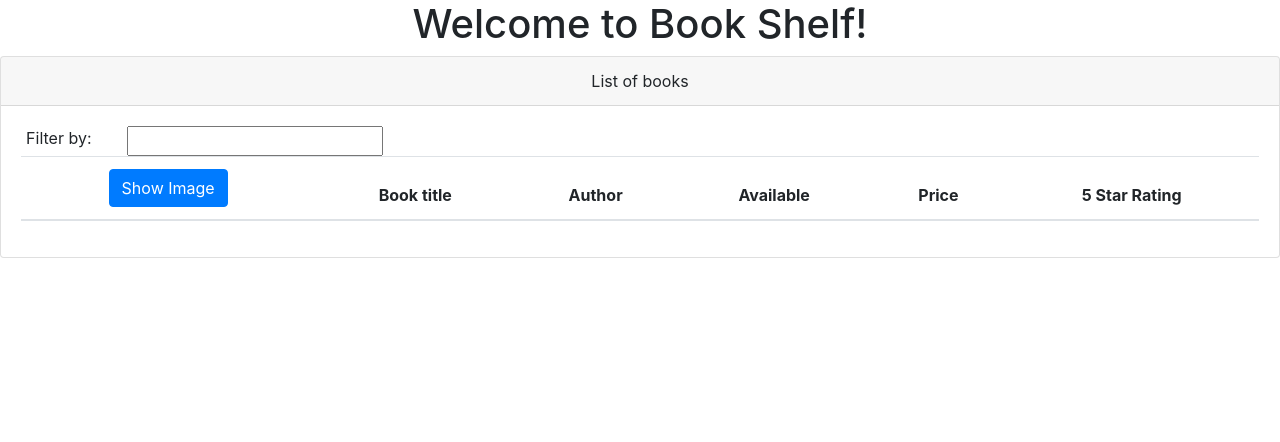
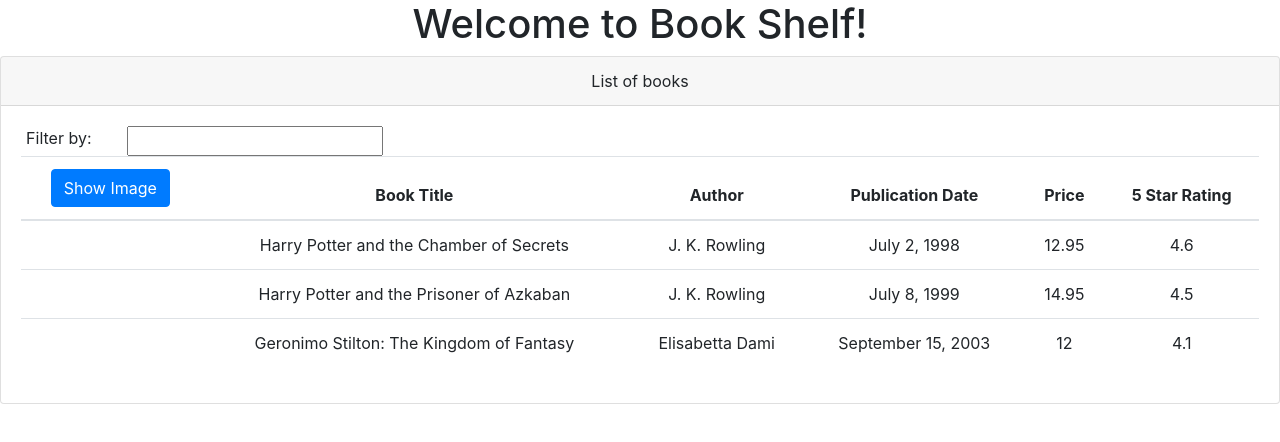
Before and after one commit to GowriKrishnamurthy/BookShelf, an Angular app: page / in a window 1280 px wide. Shown: the top 442 px of the page. Built offline with nearby package versions, Linux system fonts and the light colour scheme.

Commit message:
data binding

```diff
--- a/src/app/books/book-list/book-list.component.html
+++ b/src/app/books/book-list/book-list.component.html
@@ -1,34 +1,52 @@
-<div class='card'>
-  <div class='card-header'>
-    List of books
-  </div>
-  <div class='card-body'>
-    <div class='row'>
-      <div class='col-md-1'>Filter by:</div>
-      <div class='col-md-2'>
-        <input type='text' name='filterString'/>
+<div class="card">
+    <div class="card-header">List of books</div>
+    <div class="card-body">
+        <div class="row">
+            <div class="col-md-1">Filter by:</div>
+            <div class="col-md-2">
+                <input
+                    type="text"
+                    name="filterString"
+                >
             </div>
         </div>
-    <div class='table-responsive'>
-        <table class='table'
-        >
+        <div class="table-responsive">
+            <table class="table">
 
                 <thead>
                     <tr>
                         <th>
-                  <button class='btn btn-primary'
-                          (click)='toggleImage()'>
+                            <button
+                                class="btn btn-primary"
+                                (click)="toggleImage()"
+                            >
                                 {{showImage ? 'Hide' : 'Show'}} Image
                             </button>
                         </th>
-            <th>Book title</th>
+                        <th>Book Title</th>
                         <th>Author</th>
-            <th>Available</th>
+                        <th>Publication Date</th>
                         <th>Price</th>
                         <th>5 Star Rating</th>
                     </tr>
                 </thead>
                 <tbody>
+                    <tr *ngFor="let book of list_books">
+                        <td>
+                            <img
+                                *ngIf="showImage"
+                                [src]="book.imgUrl"
+                                [title]="book.booktitle"
+                                [style.width.px]="imgWidth"
+                                [style.margin.px]="imgMargin"
+                            >
+                        </td>
+                        <td>{{ book.bookTitle }}</td>
+                        <td>{{ book.author }}</td>
+                        <td>{{ book.PublicationDate }}</td>
+                        <td>{{ book.price }}</td>
+                        <td>{{book.starRating}}</td>
+                    </tr>
                 </tbody>
             </table>
         </div>
--- a/src/app/books/book-list/book-list.component.ts
+++ b/src/app/books/book-list/book-list.component.ts
@@ -1,4 +1,5 @@
 import { Component, OnInit } from '@angular/core';
+import { IBook } from '../models/book.model';
 
 @Component({
   selector: 'bh-book-list',
@@ -8,11 +9,53 @@
 export class BookListComponent implements OnInit {
   pageTitle = 'Book List';
   showImage : boolean;
+  imgWidth:number;
+  imgMargin:number;
+  list_books:IBook[]=
+  [
+    {
+      "bookID": 1,
+      "bookTitle": "Harry Potter and the Chamber of Secrets ",
+      "bookCode": "HP-002",
+      "author":"J. K. Rowling",
+      "PublicationDate": "July 2, 1998",
+      "price": 12.95,
+      "description": "Harry Potter and the Chamber of Secrets",
+      "starRating": 4.6,
+      "imgUrl": "https://en.wikipedia.org/wiki/Harry_Potter_and_the_Chamber_of_Secrets#/media/File:Harry_Potter_and_the_Chamber_of_Secrets.jpg"
+    },
+    {
+        "bookID": 2,
+        "bookTitle": "Harry Potter and the Prisoner of Azkaban",
+        "bookCode": "HP-002",
+        "author":"J. K. Rowling",
+        "PublicationDate": "July 8, 1999",
+        "price": 14.95,
+        "description": "Harry Potter and the Prisoner of Azkaban",
+        "starRating": 4.5,
+        "imgUrl": "https://upload.wikimedia.org/wikipedia/en/a/a0/Harry_Potter_and_the_Prisoner_of_Azkaban.jpg"
+      },
+
+      {
+        "bookID": 3,
+        "bookTitle": "Geronimo Stilton: The Kingdom of Fantasy",
+        "bookCode": "HP-003",
+        "author":"Elisabetta Dami",
+        "PublicationDate": "September 15, 2003",
+        "price": 12,
+        "description": "Geronimo Stilton: The Kingdom of Fantasy",
+        "starRating": 4.1,
+        "imgUrl": "http://t0.gstatic.com/images?q=tbn:ANd9GcRwMHdBo5Efe48a1T3eQ6mY0LeQbeXSOB99OGRP-yYtHvBcY2oG"
+      }
+  ];
 
   constructor() { }
 
   ngOnInit() {
     this.showImage=false;
+    this.imgWidth = 50;
+    this.imgMargin= 2;
+
   }
 
   toggleImage(): void {
```
Lines whose indentation alone changed are shown as unchanged.
